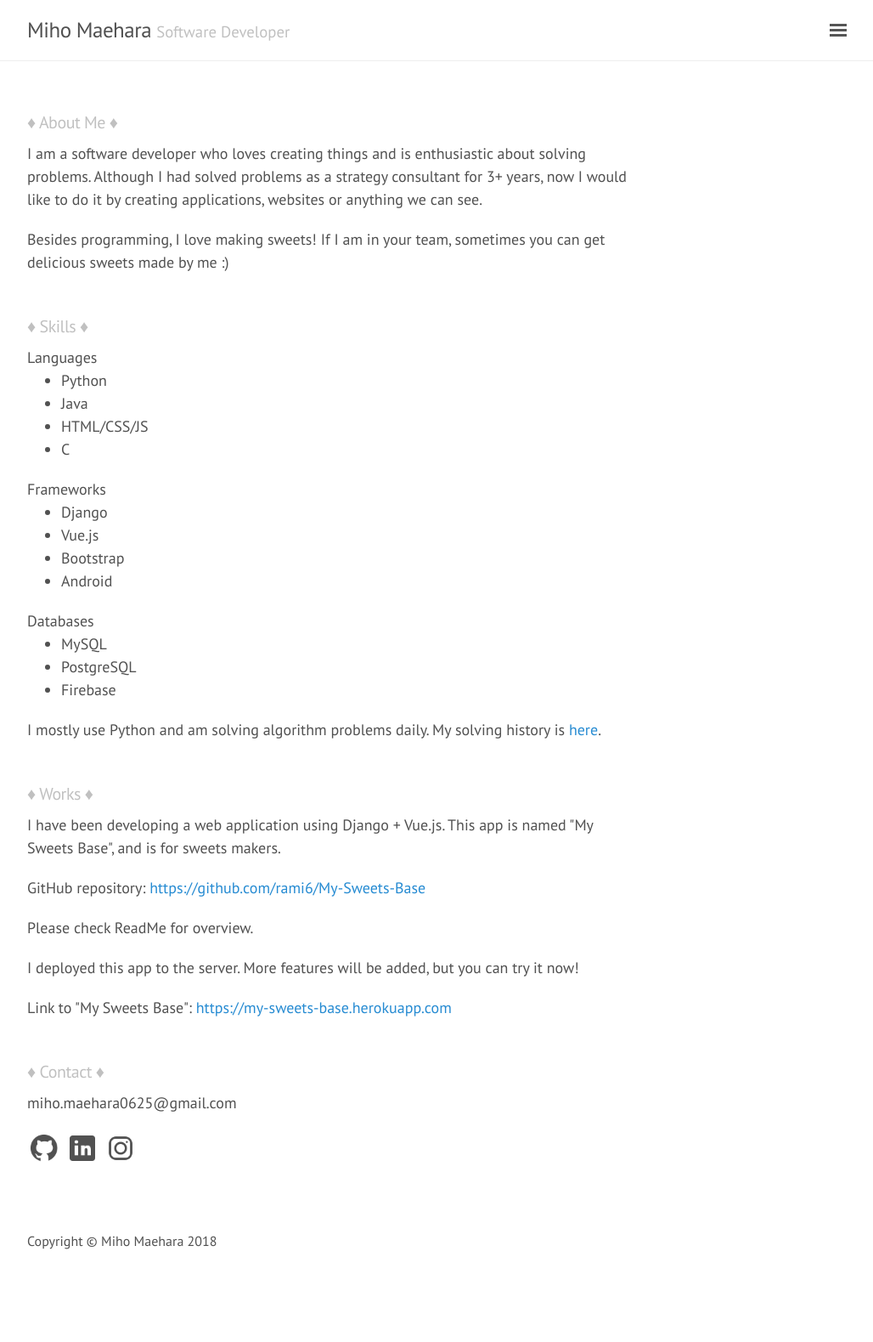
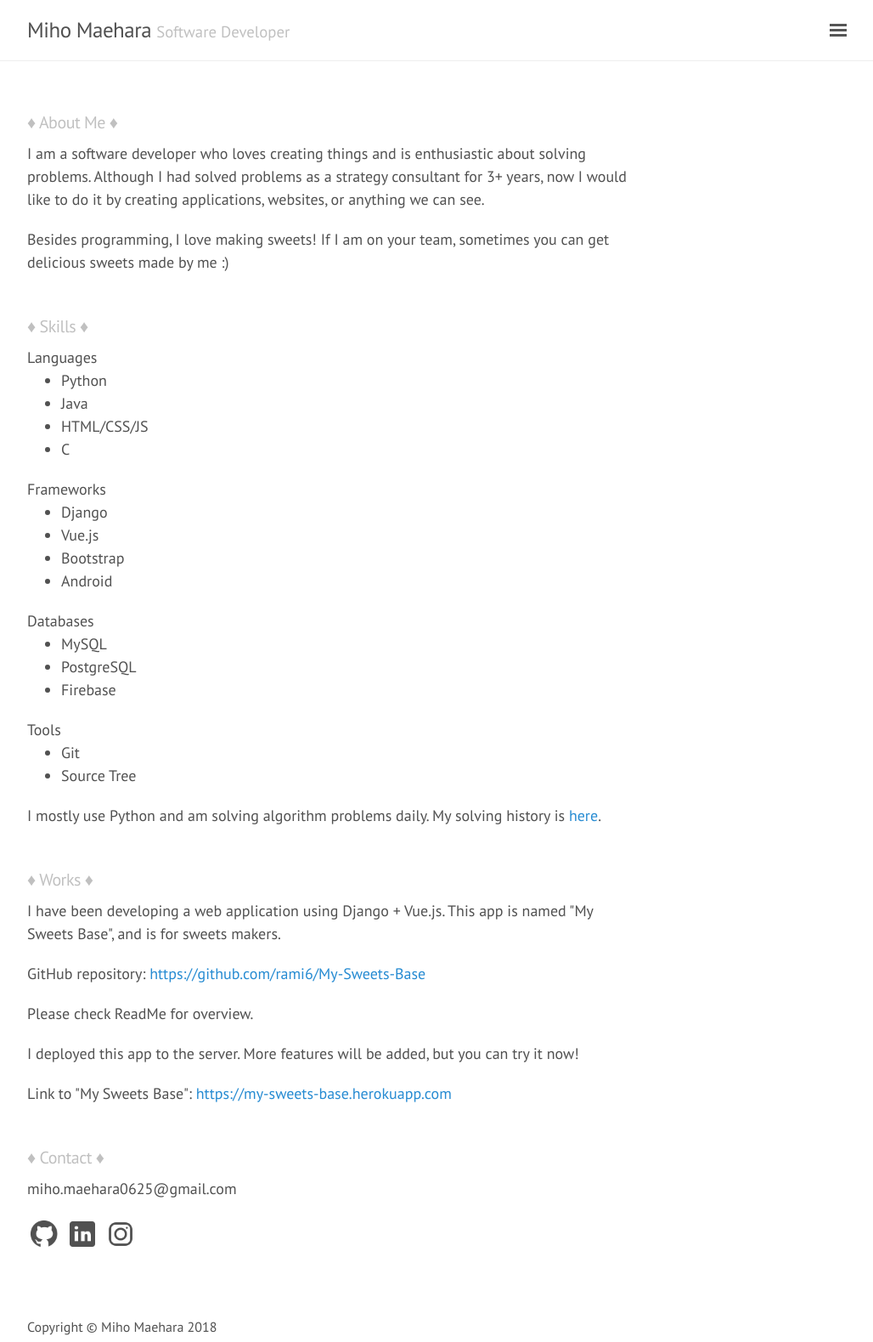
Before and after one commit to rami6/portfolio, a Jekyll site: the page built from index.html, in a window 1280 px wide. Shown: the whole page at 85% size, without its empty margins (248-1276 px from the left). Built offline with Jekyll 4.4.1, drawn with Linux system fonts in a browser that asks for light colours; before the commit the page ends 1478 px from its top, so only the background shows below that.

Commit message:
Update index (#39)
* Update index

* Update index

```diff
--- a/index.html
+++ b/index.html
@@ -5,10 +5,10 @@ title: Home
 <div class="section">
   <h4 class="subtitle">♦︎ About Me ♦︎</h4>
   <p>
-    I am a software developer who loves creating things and is enthusiastic about solving problems. Although I had solved problems as a strategy consultant for 3+ years, now I would like to do it by creating applications, websites or anything we can see.
+    I am a software developer who loves creating things and is enthusiastic about solving problems. Although I had solved problems as a strategy consultant for 3+ years, now I would like to do it by creating applications, websites, or anything we can see.
   </p>
   <p>
-    Besides programming, I love making sweets! If I am in your team, sometimes you can get delicious sweets made by me :)
+    Besides programming, I love making sweets! If I am on your team, sometimes you can get delicious sweets made by me :)
   </p>
 </div>
 
@@ -33,6 +33,11 @@ title: Home
     <li>MySQL</li>
     <li>PostgreSQL</li>
     <li>Firebase</li>
+  </ul>
+  <div>Tools</div>
+  <ul>
+    <li>Git</li>
+    <li>Source Tree</li>
   </ul>
   <p>
     I mostly use Python and am solving algorithm problems daily.
```
